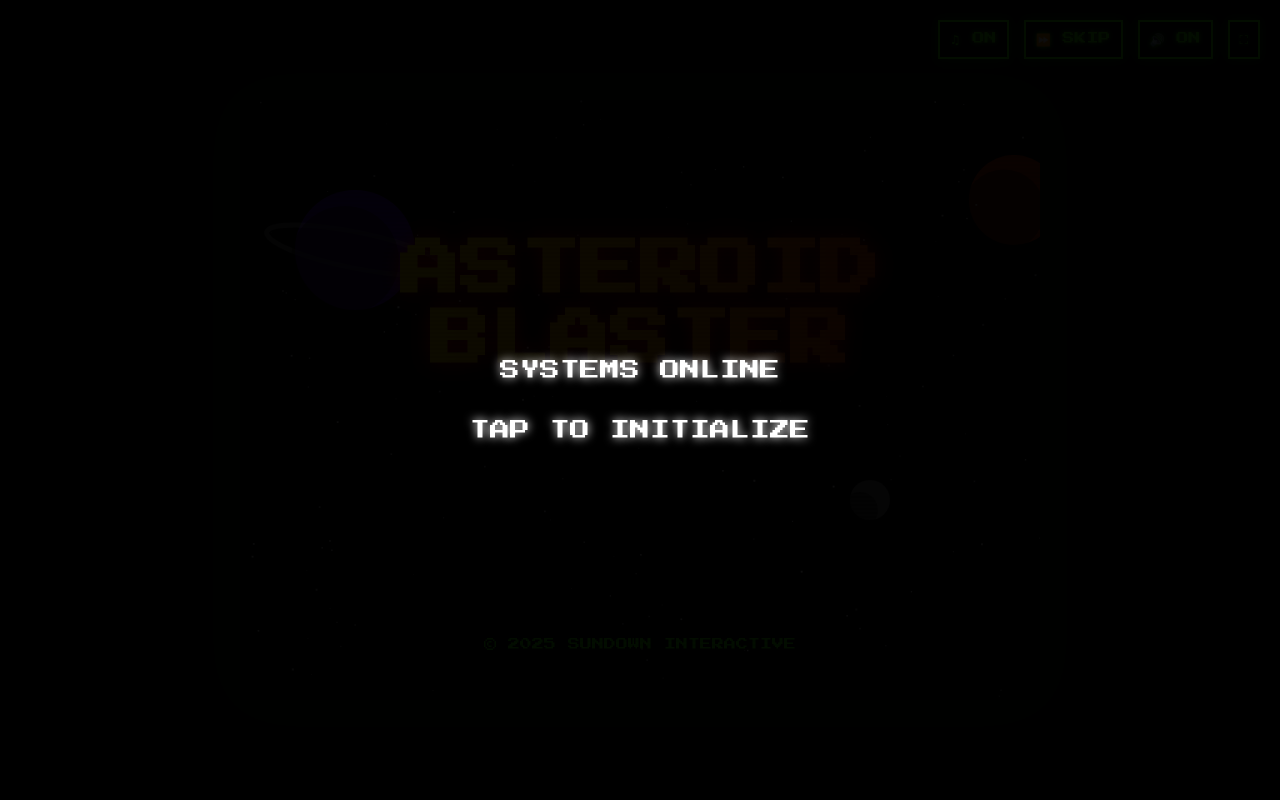
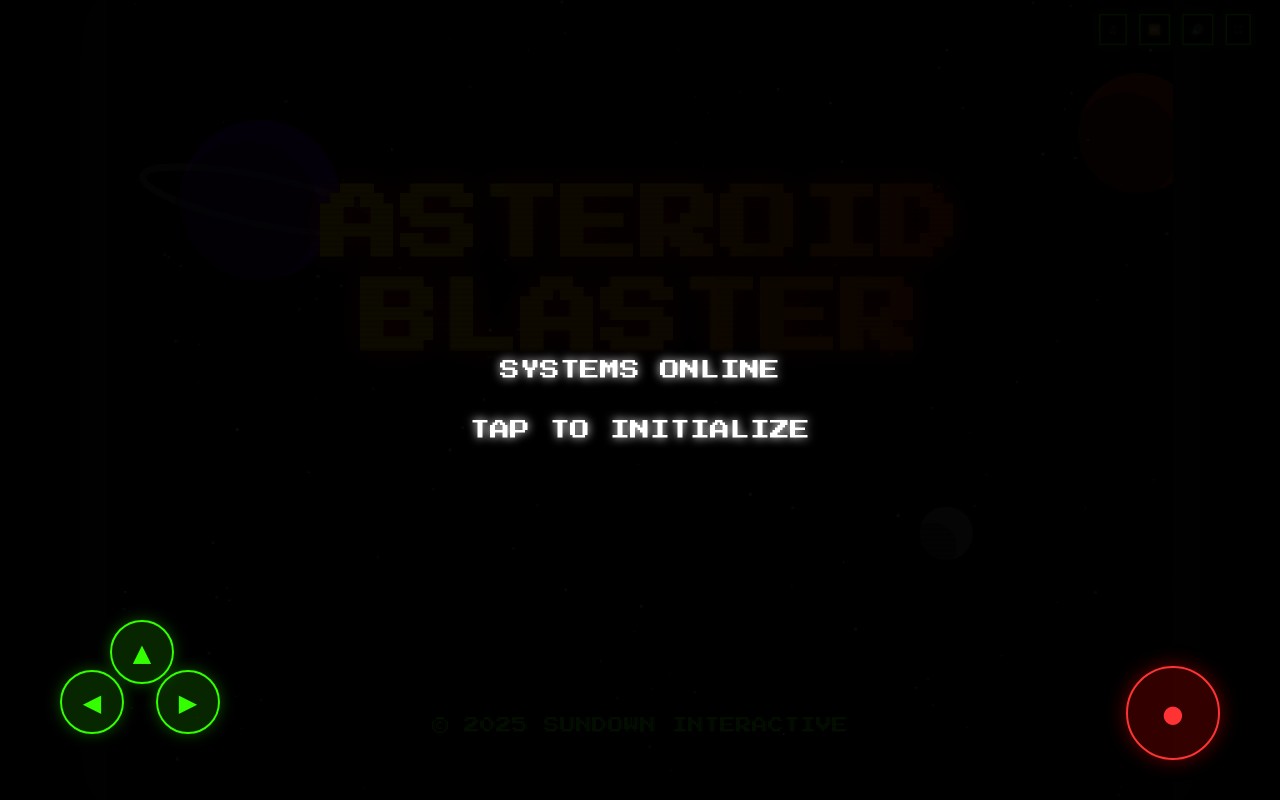
Before and after one commit to SUNDOWNINTERACTIVE/Asteroid-Blaster-mobile-port, a plain HTML site: page index.html in a window 1280 px wide. Drawn offline with Linux system fonts and the light colour scheme.

Commit message:
Update index.html
fixed the landscape

```diff
--- a/index.html
+++ b/index.html
@@ -9,7 +9,7 @@
         body {
             margin: 0; padding: 0; background-color: #000;
             display: flex; justify-content: center; align-items: center;
-            height: 100vh; color: #33ff00; font-family: 'Press Start 2P', cursive;
+            height: 100vh; width: 100vw; color: #33ff00; font-family: 'Press Start 2P', cursive;
             overflow: hidden; user-select: none;
             touch-action: none;
         }
@@ -35,33 +35,56 @@
         .btn:hover { background: #33ff00; color: #000; box-shadow: 0 0 20px rgba(51, 255, 0, 0.8); }
         .btn.off { border-color: #555; color: #555; box-shadow: none; text-shadow: none; }
 
-        @media (max-width: 850px) {
-            canvas { width: 100% !important; height: auto !important; max-height: 80vh; }
-            #controls { top: 10px; right: 10px; gap: 5px; }
-            .btn { font-size: 10px; padding: 5px; }
-            #mobile-controls { display: flex !important; }
+        /* --- MOBILE CONTROLS (Base) --- */
+        #mobile-controls {
+            display: none; position: absolute; bottom: 20px; width: 100%;
+            justify-content: space-between; padding: 0 40px; box-sizing: border-box;
+            z-index: 999; pointer-events: none; /* Let clicks pass through empty space */
+        }
+        .touch-btn {
+            background: rgba(51, 255, 0, 0.15); border: 2px solid #33ff00; color: #33ff00;
+            position: absolute; width: 60px; height: 60px; border-radius: 50%;
+            display: flex; justify-content: center; align-items: center; font-size: 24px;
+            touch-action: none; box-shadow: 0 0 15px rgba(51, 255, 0, 0.3);
+            pointer-events: auto; /* Re-enable clicks on buttons */
+        }
+        .touch-btn:active { background: rgba(51, 255, 0, 0.6); transform: scale(0.95); }
+
+        .d-pad { position: relative; width: 160px; height: 160px; }
+        .action-pad { position: relative; width: 100px; height: 160px; }
+
+        #m-up { top: 0; left: 50px; }
+        #m-left { top: 50px; left: 0; }
+        #m-right { top: 50px; right: 0; }
+        #m-fire {
+            width: 90px; height: 90px; bottom: 20px; right: 0;
+            border-radius: 50%; background: rgba(255, 0, 0, 0.2);
+            border-color: #ff3333; color: #ff3333; box-shadow: 0 0 20px rgba(255, 0, 0, 0.4);
+        }
+        #m-fire:active { background: rgba(255, 0, 0, 0.6); }
+
+        /* --- RESPONSIVE LOGIC --- */
+        /* PORTRAIT MODE (Phone Upright) */
+        @media (max-width: 850px) and (orientation: portrait) {
+            canvas { width: 100% !important; height: auto !important; }
+            #mobile-controls { display: flex !important; bottom: 80px; }
+            #controls { display: none; } /* Hide top menu buttons in portrait to save space */
         }
 
-        #mobile-controls {
-            display: none; position: absolute; bottom: 20px; width: 100%;
-            justify-content: space-between; padding: 0 20px; box-sizing: border-box;
-            z-index: 999; user-select: none; -webkit-user-select: none;
+        /* LANDSCAPE MODE (Phone Sideways) - THE FIX */
+        @media (max-height: 850px) and (orientation: landscape) {
+            canvas {
+                height: 100vh !important; /* Fit to height */
+                width: auto !important;   /* Let width adjust automatically */
+                max-width: 100%;
+            }
+            #mobile-controls {
+                display: flex !important;
+                bottom: 20px;
+                padding: 0 60px; /* Push buttons inward slightly */
+            }
+            #controls { top: 10px; right: 10px; transform: scale(0.8); } /* Shrink menu buttons */
         }
-
-        .d-pad { position: relative; width: 140px; height: 140px; }
-        .action-pad { position: relative; width: 100px; height: 140px; display: flex; justify-content: center; align-items: center; }
-        .touch-btn {
-            background: rgba(51, 255, 0, 0.1); border: 2px solid #33ff00; color: #33ff00;
-            position: absolute; width: 50px; height: 50px; border-radius: 50%;
-            display: flex; justify-content: center; align-items: center; font-size: 20px;
-            touch-action: none; box-shadow: 0 0 10px #33ff00;
-        }
-        .touch-btn:active { background: rgba(51, 255, 0, 0.5); }
-        #m-up { top: 0; left: 45px; }
-        #m-left { top: 45px; left: 0; }
-        #m-right { top: 45px; right: 0; }
-        #m-fire { width: 80px; height: 80px; border-radius: 50%; background: rgba(255, 0, 0, 0.2); border-color: red; color: red; box-shadow: 0 0 15px red; }
-        #m-fire:active { background: rgba(255, 0, 0, 0.5); }
     </style>
 </head>
 <body>
@@ -69,9 +92,9 @@
 <div id="click-overlay">SYSTEMS ONLINE<br><br>TAP TO INITIALIZE</div>
 
 <div id="controls">
-    <button class="btn" id="btn-music">♫ ON</button>
-    <button class="btn" id="btn-next">⏩ SKIP</button>
-    <button class="btn" id="btn-sfx">🔊 ON</button>
+    <button class="btn" id="btn-music">♫</button>
+    <button class="btn" id="btn-next">⏩</button>
+    <button class="btn" id="btn-sfx">🔊</button>
     <button class="btn" id="btn-fs">⛶</button>
 </div>
 
@@ -130,9 +153,9 @@
 
     /** WIDGETS **/
     const btnMusic = document.getElementById('btn-music'); const btnNext = document.getElementById('btn-next'); const btnSfx = document.getElementById('btn-sfx'); const btnFs = document.getElementById('btn-fs');
-    btnMusic.addEventListener('click', () => { AudioSys.musicOn = !AudioSys.musicOn; btnMusic.innerText = AudioSys.musicOn ? "♫ ON" : "♫ OFF"; btnMusic.className = AudioSys.musicOn ? "btn" : "btn off"; });
+    btnMusic.addEventListener('click', () => { AudioSys.musicOn = !AudioSys.musicOn; btnMusic.innerText = AudioSys.musicOn ? "♫" : "♫ OFF"; btnMusic.className = AudioSys.musicOn ? "btn" : "btn off"; });
     btnNext.addEventListener('click', () => { let trackName = AudioSys.nextTrack(); spawnFloatingText(canvas.width/2, canvas.height - 50, "TRACK: " + trackName, "cyan"); });
-    btnSfx.addEventListener('click', () => { AudioSys.soundOn = !AudioSys.soundOn; btnSfx.innerText = AudioSys.soundOn ? "🔊 ON" : "🔊 OFF"; btnSfx.className = AudioSys.soundOn ? "btn" : "btn off"; if(!AudioSys.soundOn) AudioSys.stopThrust(); });
+    btnSfx.addEventListener('click', () => { AudioSys.soundOn = !AudioSys.soundOn; btnSfx.innerText = AudioSys.soundOn ? "🔊" : "🔊 OFF"; btnSfx.className = AudioSys.soundOn ? "btn" : "btn off"; if(!AudioSys.soundOn) AudioSys.stopThrust(); });
     btnFs.addEventListener('click', () => { let elem = document.documentElement; if (!document.fullscreenElement && !document.mozFullScreenElement && !document.webkitFullscreenElement && !document.msFullscreenElement) { if (elem.requestFullscreen) { elem.requestFullscreen(); } else if (elem.webkitRequestFullscreen) { elem.webkitRequestFullscreen(Element.ALLOW_KEYBOARD_INPUT); } } else { if (document.exitFullscreen) { document.exitFullscreen(); } else if (document.webkitExitFullscreen) { document.webkitExitFullscreen(); } } });
 
     /** GAME CONFIG **/
```
